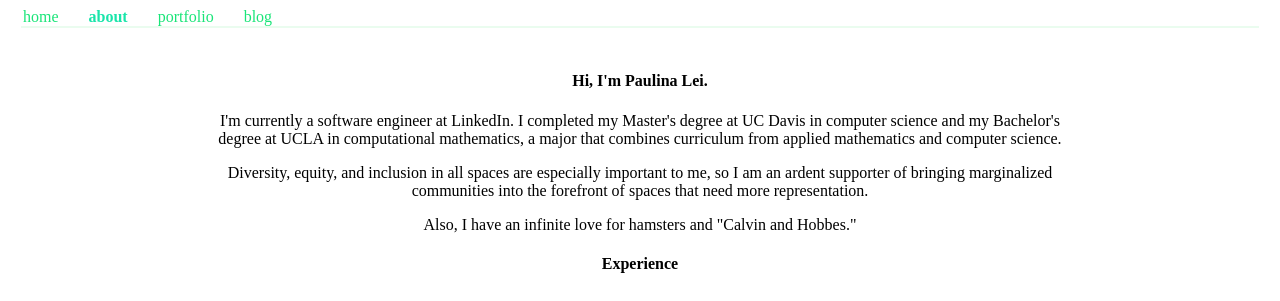
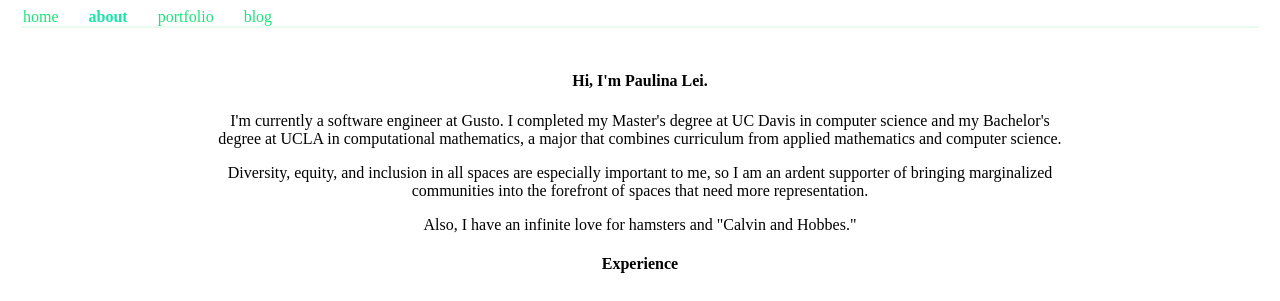
Before and after one commit to paulinalei/yoyo, a Jekyll site: the page built from _pages/02__about.md, in a window 1280 px wide. Shown: the top 301 px of the page. Built offline with Jekyll 4.4.1, drawn with Linux system fonts in a browser that asks for light colours; nearby versions of some CDN libraries; some web fonts are replaced.

Commit message:
Update 02__about.md

```diff
--- a/_pages/02__about.md
+++ b/_pages/02__about.md
@@ -6,7 +6,7 @@ permalink: /about/
 
 <div class="about-me">
 <h4>Hi, I'm Paulina Lei.</h4>
-<p>I'm currently a software engineer at LinkedIn. I completed my Master's degree at UC Davis in computer science and my Bachelor's degree at UCLA in computational mathematics, a major that combines curriculum from applied mathematics and computer science.</p>
+<p>I'm currently a software engineer at Gusto. I completed my Master's degree at UC Davis in computer science and my Bachelor's degree at UCLA in computational mathematics, a major that combines curriculum from applied mathematics and computer science.</p>
 <p>Diversity, equity, and inclusion in all spaces are especially important to me, so I am an ardent supporter of bringing marginalized communities into the forefront of spaces that need more representation.</p>
 <p>Also, I have an infinite love for hamsters and "Calvin and Hobbes."</p>
 </div>
```
